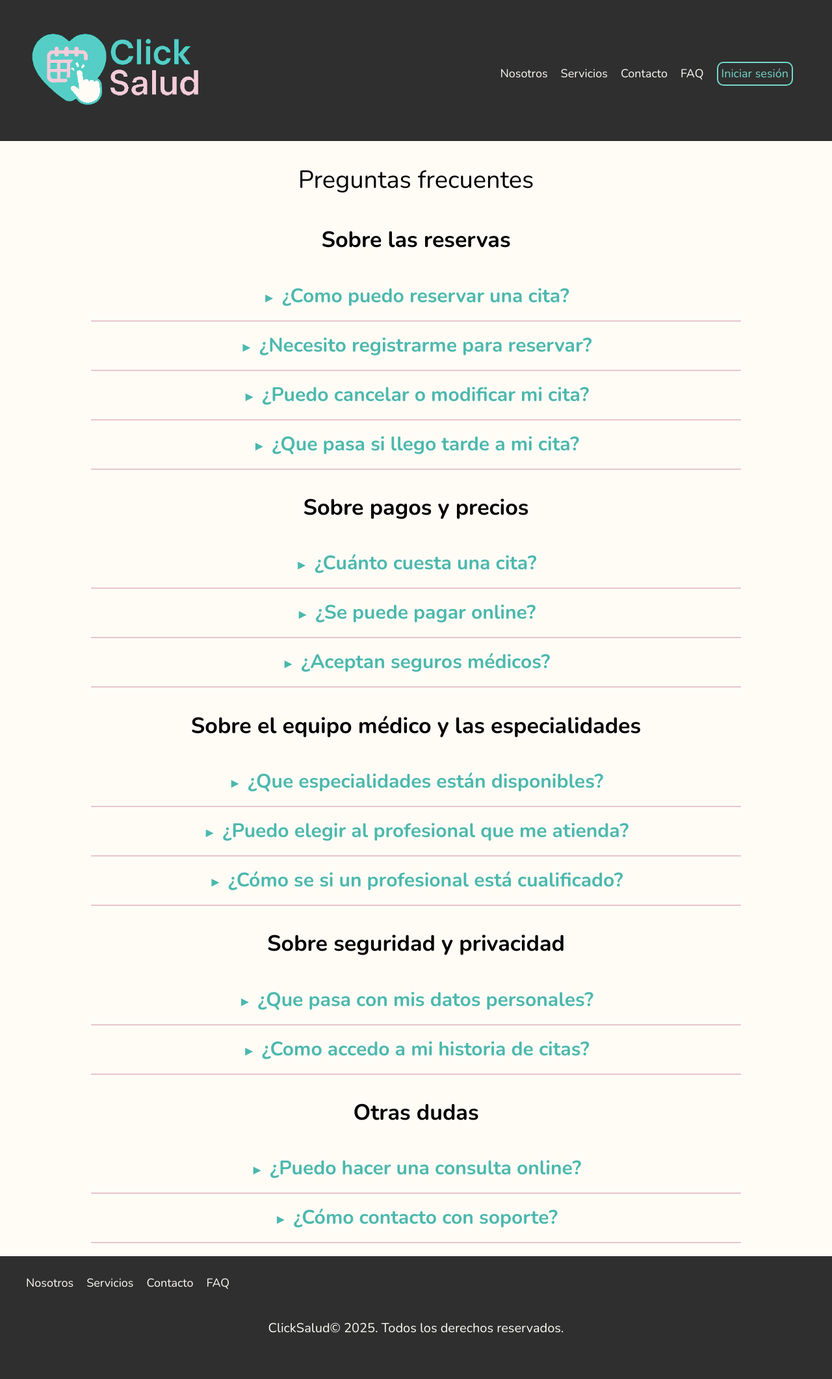
After one commit to AdrianCalveteDev/ClickSalud, a PHP site: page /pages/faq.php in a window 1280 px wide. The commit adds this page. Shown: the whole page at 65% size. Run offline with PHP 8.4, Linux system fonts and the light colour scheme.

```diff
--- a/includes/templates/footer.php
+++ b/includes/templates/footer.php
@@ -1,15 +1,17 @@
 <footer>
         <div class="contenedor contenedor-footer">
             <nav class="header-nav_enlaces">
-                <a href="../pages/nosotros.php">Nosotros</a>
-                <a href="../pages/servicios.php">Servicios</a>
-                <a href="../pages/blog.php">Blog</a>
-                <a href="../pages/contacto.php">Contacto</a>
-                <a href="../pages/faq.php">FAQ</a>
+                <a href="/pages/nosotros.php">Nosotros</a>
+                <a href="/pages/servicios.php">Servicios</a>
+                <!--<a href="/pages/blog.php">Blog</a>-->
+                <a href="/pages/contacto.php">Contacto</a>
+                <a href="/pages/faq.php">FAQ</a>
             </nav>
         </div>
 
         <p class="licencia">ClickSalud&copy; <?php echo date('Y') ?>. Todos los derechos reservados.</p>
     </footer>
+
+    <script src="/build/js/scripts.js"></script>
 </body>
 </html>
--- a/includes/templates/header.php
+++ b/includes/templates/header.php
@@ -4,23 +4,26 @@
     <meta charset="UTF-8">
     <meta name="viewport" content="width=device-width, initial-scale=1.0">
     <title>ClickSalud</title>
-    <link rel="icon" href="../build/img/iconoClickSalud.png" type="image/png">
-    <link rel="stylesheet" href="../build/css/styles.css">
+    <link rel="icon" href="/build/img/iconoClickSalud.png" type="image/png">
+    <link rel="stylesheet" href="/build/css/styles.css">
 </head>
 <body>
     <header class="header">
         <div class="contenedor-header">
             <div class="header-nav">
                 <a class="header-logo" href="/">
-                    <img src="../build/img/logoClickSaludSmall.png" alt="Logotipo de Click salud">
+                    <img src="/build/img/logoClickSaludSmall.png" alt="Logotipo de Click salud">
                 </a>
+
+                <img class="menu-hamburguesa" src="/build/img/menu-hamburguesa.png" alt="">
                 <nav class="header-nav_enlaces">
-                    <a href="../pages/nosotros.php">Nosotros</a>
-                    <a href="../pages/servicios.php">Servicios</a>
-                    <a href="../pages/blog.php">Blog</a>
-                    <a href="../pages/contacto.php">Contacto</a>
-                    <a href="../pages/faq.php">FAQ</a>
-                    <a class="header-nav_enlaces-enlace" href="../pages/login.php">Iniciar sesión</a>
+                    <!-- Menú hamburguesa -->
+                    <a href="/pages/nosotros.php">Nosotros</a>
+                    <a href="/pages/servicios.php">Servicios</a>
+                    <!--<a href="/pages/blog.php">Blog</a>-->
+                    <a href="/pages/contacto.php">Contacto</a>
+                    <a href="/pages/faq.php">FAQ</a>
+                    <a class="header-nav_enlaces-enlace" href="/pages/login.php">Iniciar sesión</a>
                 </nav>
             </div>
         </div>
--- /dev/null
+++ b/pages/faq.php
@@ -0,0 +1,88 @@
+<?php
+    include '../includes/templates/header.php';
+?>
+
+    <main class="contenedor faq">
+        <h1>Preguntas frecuentes</h1>
+
+        <h2 class="faq-titulo">Sobre las reservas</h2>
+        <ul>
+            <li class="faq-pregunta">
+                <h3>¿Como puedo reservar una cita?</h3>
+                <p>Puedes hacerlo desde la sección de "Servicios" o desde el botón "Reservar cita" en el menú</p>
+            </li>
+            <li class="faq-pregunta">
+                <h3>¿Necesito registrarme para reservar?</h3>
+                <p>Si, necesitas una cuenta para que podamos guardar tu historial y gestionar tus citas.</p>
+            </li>
+            <li class="faq-pregunta">
+                <h3>¿Puedo cancelar o modificar mi cita?</h3>
+                <p>Si, accediendo a tu cuenta puedes cambiar o cancelar tu cita con al menos 24 horas de antelación.</p>
+            </li>
+            <li class="faq-pregunta">
+                <h3>¿Que pasa si llego tarde a mi cita?</h3>
+                <p>Te recomendamos avisar. Dependiendo del centro, podría haber un margen de espera o necesitarás reprogramar la cita.</p>
+            </li>
+        </ul>
+
+        <h2 class="faq-titulo">Sobre pagos y precios</h2>
+        <ul>
+            <li class="faq-pregunta">
+                <h3>¿Cuánto cuesta una cita?</h3>
+                <p>El precio depende de la especialidad y el centro, podrás revisarlo antes de confirmar tu cita.</p>
+            </li>
+            <li class="faq-pregunta">
+                <h3>¿Se puede pagar online?</h3>
+                <p>Si, puedes pagar al momento de hacer la reserva o en el centro directamente (según disponibilidad)</p>
+            </li>
+            <li class="faq-pregunta">
+                <h3>¿Aceptan seguros médicos?</h3>
+                <p>Algunos de nuestros centros lo hacen. Esta opción aparecerá al seleccionar tu profesional.</p>
+            </li>
+        </ul>
+
+        <h2 class="faq-titulo">Sobre el equipo médico y las especialidades</h2>
+        <ul>
+            <li class="faq-pregunta">
+                <h3>¿Que especialidades están disponibles?</h3>
+                <p>Odontología, fisioterapia, estética, podología, dermatología, psicología... y constantemente ampliamos nuestro equipo.</p>
+            </li>
+            <li class="faq-pregunta">
+                <h3>¿Puedo elegir al profesional que me atienda?</h3>
+                <p>Si, al reservar puedes elegir el especialista disponible según día y hora</p>
+            </li>
+            <li class="faq-pregunta">
+                <h3>¿Cómo se si un profesional está cualificado?</h3>
+                <p>Todos nuestros profesionales están colegiados y certificados. Puedes ver su perfil completo al reservar</p>
+            </li>
+        </ul>
+
+        <h2 class="faq-titulo">Sobre seguridad y privacidad</h2>
+        <ul>
+            <li class="faq-pregunta">
+                <h3>¿Que pasa con mis datos personales?</h3>
+                <p>Están protegidos bajo nuestra política de privacidad y no se comparten con terceros sin tu consentimiento.</p>
+            </li>
+            <li class="faq-pregunta">
+                <h3>¿Como accedo a mi historia de citas?</h3>
+                <p>Desde tu cuenta, puedes ver todas tus reservas pasadas y futuras.</p>
+            </li>
+        </ul>
+
+        <h2 class="faq-titulo">Otras dudas</h2>
+        <ul>
+            <li class="faq-pregunta">
+                <h3>¿Puedo hacer una consulta online?</h3>
+                <p>Si, puedes usar el formulario de la sección de contacto si necesitas resolver alguna duda de una especialidad concreta.</p>
+            </li>
+            <li class="faq-pregunta">
+                <h3>¿Cómo contacto con soporte?</h3>
+                <p>Puedes escribirnos un email al correo <a href="mailto:soporte@clicksalud.com">soporte@clicksalud.com</a></p>
+            </li>
+        </ul>
+
+    </main>
+
+<?php
+    include '../includes/templates/footer.php';
+?>
--- a/src/scss/base/_variables.scss
+++ b/src/scss/base/_variables.scss
@@ -21,7 +21,7 @@ $amarillo: #FFF1C1;
 // Colores mensaje al usuario
 $verdeExito: #B6E2C2;
 $amarilloAdvertencia: #FFF1C1;
-$rojoError: #F2B8B5;
+$rojoError: #f47f79;
 
 // Tamaños pantallas
 $telefono: 480px;
--- a/src/scss/styles.scss
+++ b/src/scss/styles.scss
@@ -15,7 +15,9 @@
 @import 'layout/contactar';
 @import 'layout/testimonios';
 @import 'layout/formulario';
+@import 'layout/admin';
 
 /* Páginas internas */
 @import 'pages/nosotros';
 @import 'pages/servicio';
+@import 'pages/faq';
```
Also changed, not shown: admin/index.php (added, +13 -0 lines), admin/propiedades/actualizar.php (added, +11 -0 lines), admin/propiedades/crear.php (added, +147 -0 lines), includes/config/database.php (added, +16 -0 lines), src/js/scripts.js (+38 -0 lines), src/scss/layout/_admin.scss (added, +8 -0 lines), src/scss/layout/_navegacion.scss (+22 -0 lines), src/scss/pages/_faq.scss (added, +46 -0 lines), build/css/styles.css, build/js/scripts.js, 1 other file.
